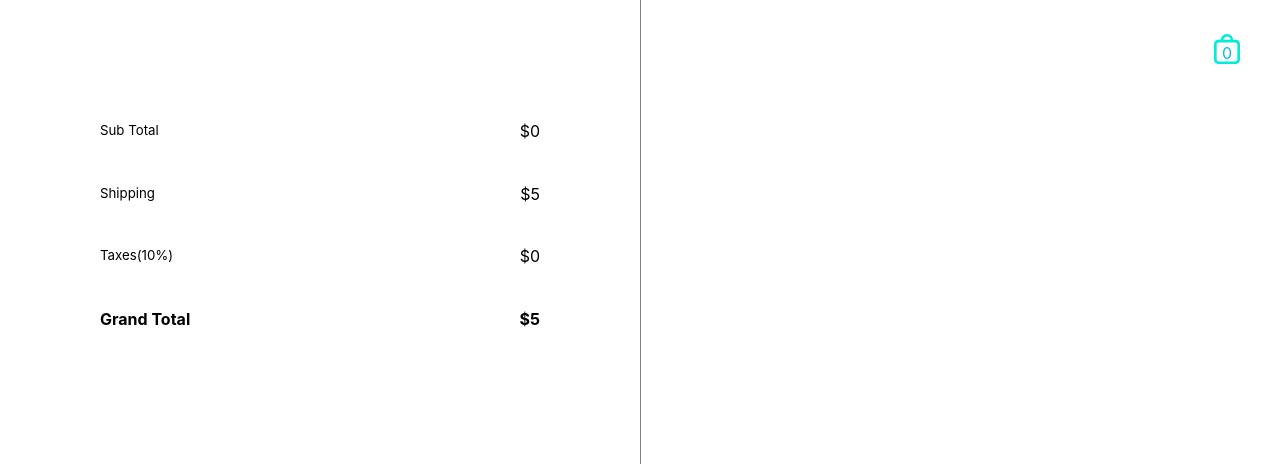
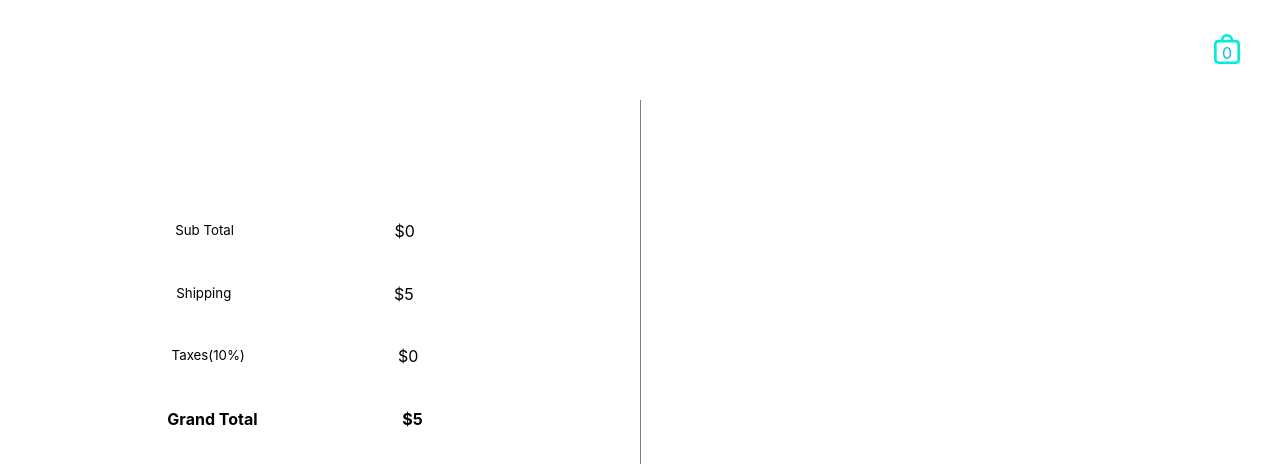
Before and after one commit to stetsonharding/musical-sweatpants, a React (Create React App) app: page /orderDetails in a window 1280 px wide. Shown: the top 464 px of the page. Built offline with nearby package versions, Linux system fonts and the light colour scheme.

Commit message:
Badge Message, order details styled.

```diff
--- a/src/components/builder/CartBadge.js
+++ b/src/components/builder/CartBadge.js
@@ -21,17 +21,11 @@ function CartBadge() {
         onClick={showQuickCart}
         className="cart-badge"
         style={{
-          border: isQuickCartShown ? "1px solid rgb(7, 188, 233)" : null,
-          display: "flex",
-          justifyContent: "center",
-          alignItems: "center",
-          color: "rgb(7, 188, 233)",
+          border: isQuickCartShown && "1px solid rgb(7, 188, 233)",
         }}
       >
-        {" "}
         <p>{cart.length}</p>
       </div>
-
       {isQuickCartShown && <QuickCartView />}
     </>
   );
@@ -39,7 +33,6 @@ function CartBadge() {
 
 function QuickCartView() {
   const { cart } = useAddToCartContext();
-
   //get total price
   const totalPrice = (cart) => {
     let total = 0;
@@ -48,15 +41,13 @@ function QuickCartView() {
     }
     return total;
   };
-
   return (
     <div className="quick-cart-container">
       <h3 id="quick-cart-title" style={{ textAlign: "center" }}>
         Your Cart
       </h3>
-
       <CartItems />
-
+      {/* Total Price */}
       <div
         className="cart-total-price"
         style={{ display: "flex", justifyContent: "space-evenly" }}
@@ -64,11 +55,27 @@ function QuickCartView() {
         <p id="total-price">Total:</p>
         <p>${totalPrice(cart)}</p>
       </div>
+      {/* ======== */}
+      {/* shopping cart message */}
+      <div
+        className="message-container"
+        style={{ textAlign: "center", fontSize: ".8rem" }}
+      >
+        {cart.length === 0 && (
+          <p className="shopping-cart-message">
+            Please add 1+ items to your shopping cart before checkout.
+          </p>
+        )}
+      </div>
+      {/* ======== */}
+
+      {/* Checkout button */}
       <div className="checkout-btn">
         <Link to="orderDetails">
-          <button>Checkout</button>
+          <button disabled={cart.length === 0 ? true : false}>Checkout</button>
         </Link>
       </div>
+      {/* ======== */}
     </div>
   );
 }
--- a/src/components/orderInfo/OrderDetails.js
+++ b/src/components/orderInfo/OrderDetails.js
@@ -14,13 +14,7 @@ export default function OrderDetails() {
 
   console.log(cart);
   return (
-    <div
-      className="order-details-container"
-      style={{
-        width: "450px",
-        margin: "100px",
-      }}
-    >
+    <div className="order-details-container">
       {cart.map((item, index) => {
         return (
           <div key={index} className="search-results-flex">
@@ -40,7 +34,6 @@ export default function OrderDetails() {
         );
       })}
 
-      {/* //style order details */}
       {/* if nothing is in shopping cart, disable checkout button.
        if already at checkout and user deletes items out of shopping cart, redirect to home page. */}
 
--- a/src/components/orderInfo/OrderInfoLayout.js
+++ b/src/components/orderInfo/OrderInfoLayout.js
@@ -18,7 +18,8 @@ export default function OrderInfoLayout() {
           width: "50%",
           height: "100vh",
           display: "flex",
-          justifyContent: "flex-end",
+          justifyContent: "center",
+          alignItems: "flex-start",
           borderRight: "1.5px solid grey",
         }}
       >
--- a/src/css/CartBadge.css
+++ b/src/css/CartBadge.css
@@ -4,8 +4,14 @@
   -moz-user-select: none;
   -ms-user-select: none;
   user-select: none;
+
+  display: flex;
+  justify-content: center;
+  align-items: center;
+  color: rgb(7, 188, 233);
   cursor: pointer;
 
+  /* positioning badge */
   position: absolute;
   background-color: #fff;
   width: 66px;
@@ -46,6 +52,7 @@
   display: flex;
   justify-content: center;
   align-items: center;
+  padding: 5px;
 }
 .checkout-btn button {
   background-color: rgb(25, 236, 236);
@@ -56,8 +63,9 @@
   font-weight: bold;
   border-radius: 26px;
   margin: 2rem 1.5rem;
-  padding: 8px;
+  padding: 7px;
   cursor: pointer;
+  margin: 0;
 }
 .checkout-btn button:hover {
   opacity: 0.5;
--- a/src/css/OrderDetails.css
+++ b/src/css/OrderDetails.css
@@ -1,13 +1,20 @@
+/* container */
+.order-details-container {
+  width: 450px;
+  margin-top: 100px;
+  height: 100%;
+}
+
+/* price */
 .order-details-price {
   display: flex;
-  justify-content: space-between;
+  justify-content: space-around;
+  width: 400px;
 }
-
 .order-details-price h4,
 .order-details-price h5 {
   font-weight: normal;
 }
-
 .order-details-price #grand-total {
   font-weight: bold;
 }
```
